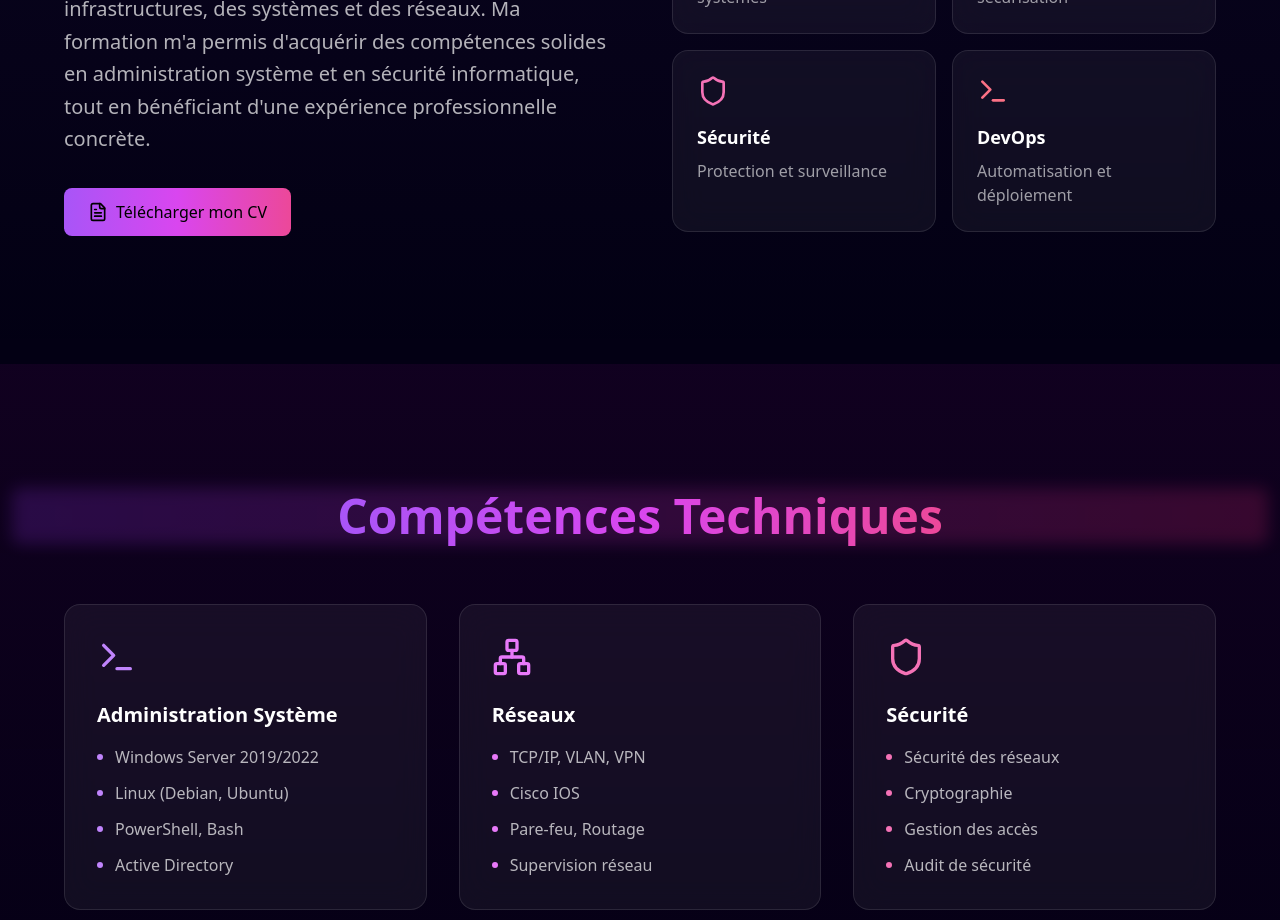
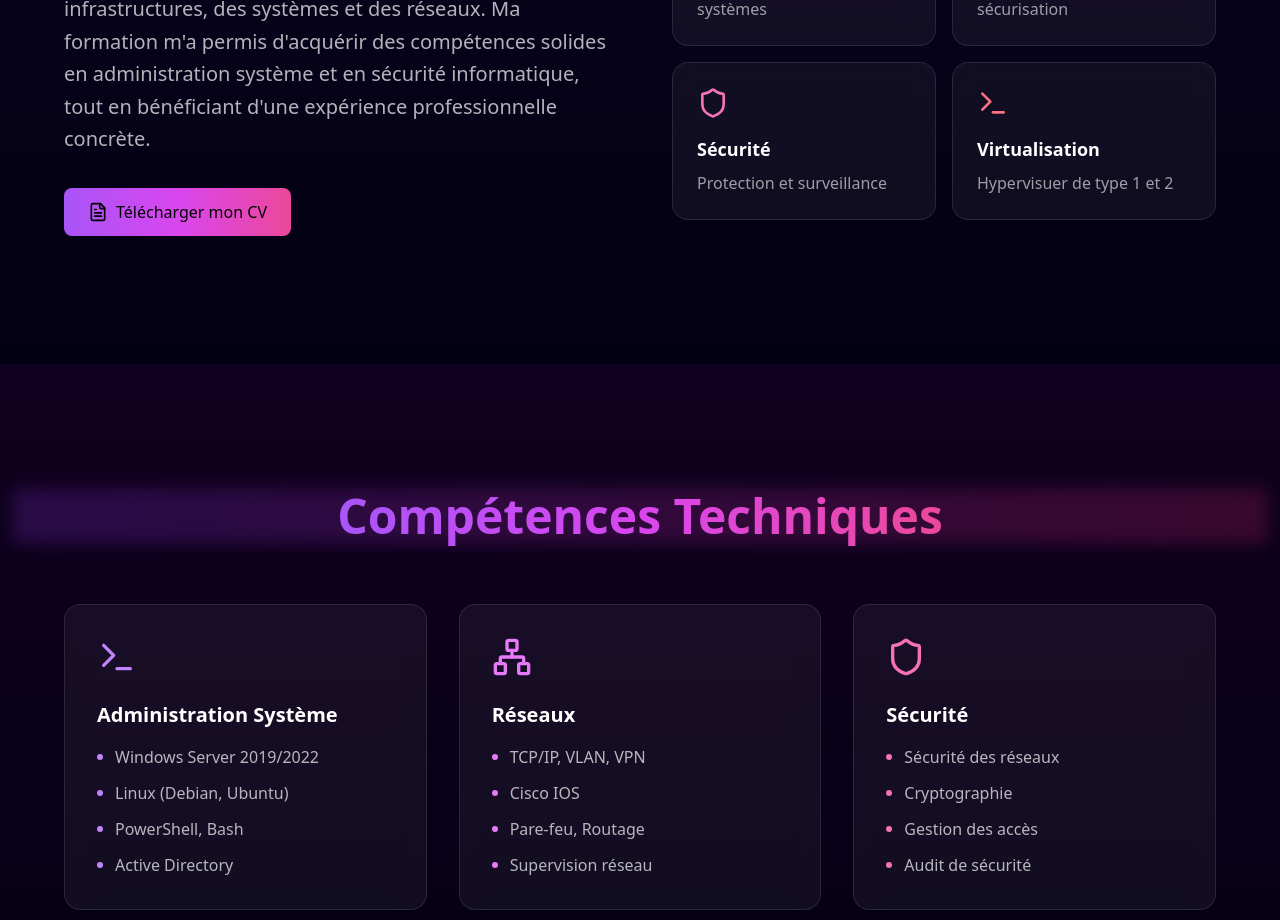
Before and after one commit to KillianGaurin/Portfolio, a React (Vite) app: page / in a window 1280 px wide. Shown: the part 1080-2000 px from the top of the page. Built offline with nearby package versions, Linux system fonts and the light colour scheme.

Commit message:
Update App.tsx

```diff
--- a/src/App.tsx
+++ b/src/App.tsx
@@ -182,8 +182,8 @@ function App() {
                 <div className="group relative p-6 bg-white/5 rounded-2xl border border-white/10 backdrop-blur-lg hover:bg-rose-950/20 hover:border-rose-500/50 transition-all duration-500">
                   <div className="absolute inset-0 bg-gradient-to-br from-rose-500/20 to-transparent opacity-0 group-hover:opacity-100 transition-all duration-500 rounded-2xl"></div>
                   <Terminal className="text-rose-400 mb-4 group-hover:scale-110 transition-transform" size={32} />
-                  <h3 className="font-bold text-lg mb-2 text-white">DevOps</h3>
-                  <p className="text-white/60">Automatisation et déploiement</p>
+                  <h3 className="font-bold text-lg mb-2 text-white">Virtualisation</h3>
+                  <p className="text-white/60">Hypervisuer de type 1 et 2</p>
                 </div>
               </div>
             </div>
```
